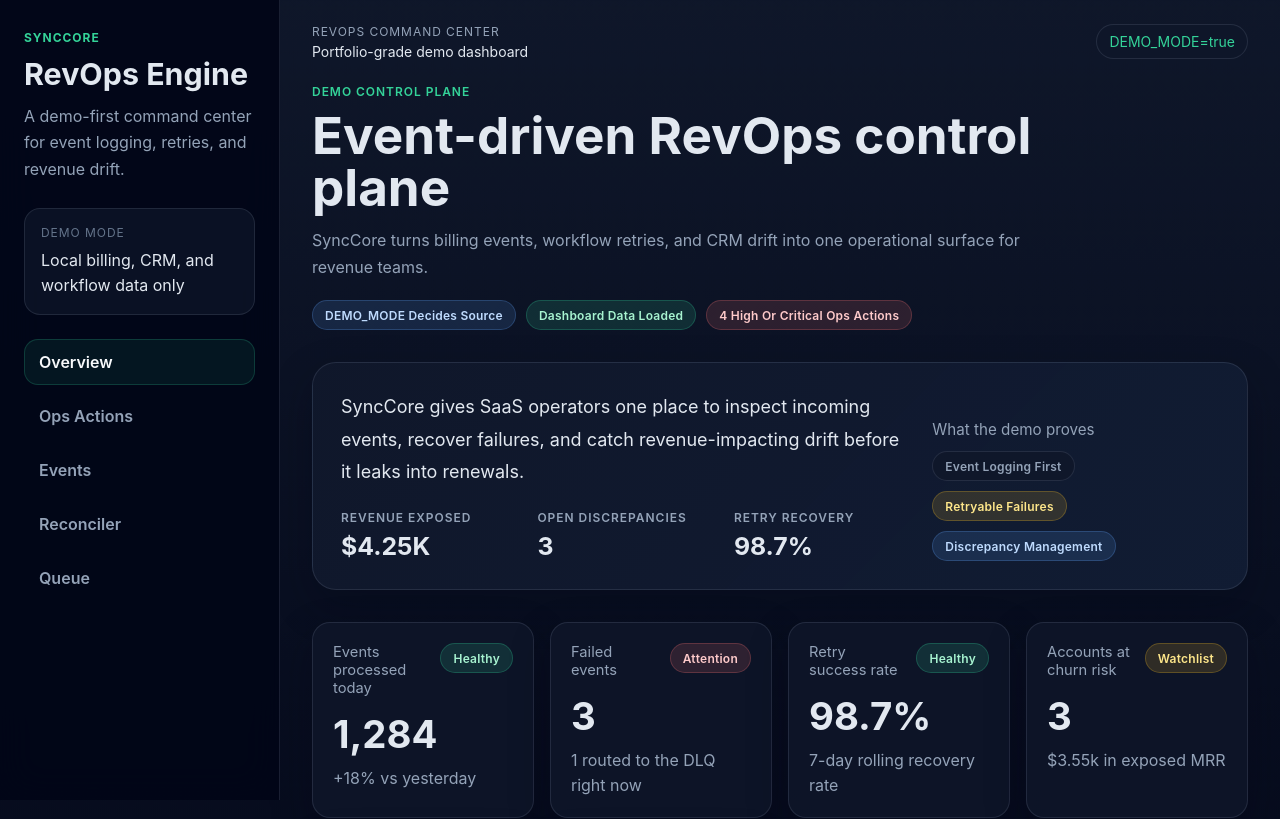
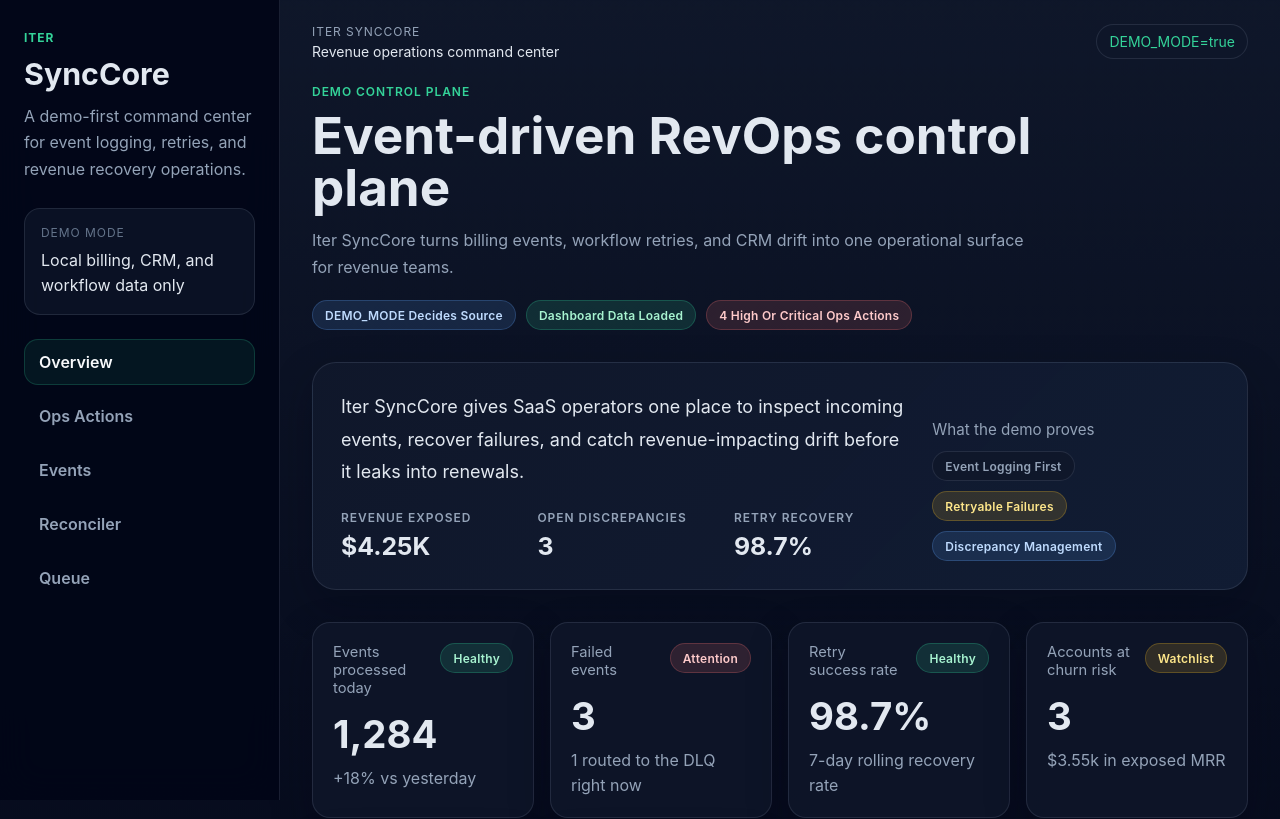
Before and after one commit to lacadaemon94/synccore-revops-engine, a Next.js app in the folder apps/dashboard/: page / in a window 1280 px wide. Shown: the top 819 px of the page. Built offline with nearby package versions, Linux system fonts and the light colour scheme; no server answers.

Commit message:
chore: prepare Iter design direction

```diff
--- a/apps/dashboard/app/accounts/[id]/page.tsx
+++ b/apps/dashboard/app/accounts/[id]/page.tsx
@@ -132,7 +132,7 @@ export default async function AccountPage({ params }: { params: Promise<{ id: st
           <div className="table-shell">
             <div className="empty-state">
               <p className="empty-state__title">No ops actions for this account</p>
-              <p className="empty-state__description">When SyncCore stages notifications or follow-up work for this account, it will appear here.</p>
+              <p className="empty-state__description">When Iter SyncCore stages notifications or follow-up work for this account, it will appear here.</p>
             </div>
           </div>
         )}
--- a/apps/dashboard/app/events/page.tsx
+++ b/apps/dashboard/app/events/page.tsx
@@ -16,7 +16,7 @@ export default async function EventsPage() {
       <PageHeader
         eyebrow="Operational event log"
         title="Event stream"
-        description="Every inbound webhook and workflow outcome is logged before SyncCore attempts downstream writes."
+        description="Every inbound webhook and workflow outcome is logged before Iter SyncCore attempts downstream writes."
       />
 
       <section className="split-grid split-grid--two">
@@ -24,7 +24,7 @@ export default async function EventsPage() {
           <p className="panel__kicker">Why log first</p>
           <h2 className="panel__title">Event logging before side effects is the control point.</h2>
           <p className="panel__copy">
-            When SyncCore records the event first, retries become deterministic, downstream failures stay recoverable, and revenue operations has an audit trail before anything mutates CRM or notifications.
+            When Iter SyncCore records the event first, retries become deterministic, downstream failures stay recoverable, and revenue operations has an audit trail before anything mutates CRM or notifications.
           </p>
         </Panel>
         <Panel>
@@ -108,7 +108,7 @@ export default async function EventsPage() {
             }
           ]}
           emptyTitle="No events received yet"
-          emptyDescription="As soon as events flow through SyncCore, they will be logged here before any side effects run."
+          emptyDescription="As soon as events flow through Iter SyncCore, they will be logged here before any side effects run."
         />
       </section>
     </AppShell>
--- a/apps/dashboard/app/layout.tsx
+++ b/apps/dashboard/app/layout.tsx
@@ -2,8 +2,8 @@ import type { Metadata } from "next";
 import "./globals.css";
 
 export const metadata: Metadata = {
-  title: "SyncCore RevOps Engine",
-  description: "Event-driven RevOps dashboard for demo-first SaaS infrastructure."
+  title: "Iter SyncCore",
+  description: "Premium RevOps command center for demo-first SaaS event infrastructure."
 };
 
 export default function RootLayout({ children }: { children: React.ReactNode }) {
--- a/apps/dashboard/app/page.tsx
+++ b/apps/dashboard/app/page.tsx
@@ -62,7 +62,7 @@ export default async function OverviewPage() {
       <PageHeader
         eyebrow="Demo control plane"
         title="Event-driven RevOps control plane"
-        description="SyncCore turns billing events, workflow retries, and CRM drift into one operational surface for revenue teams."
+        description="Iter SyncCore turns billing events, workflow retries, and CRM drift into one operational surface for revenue teams."
       >
         <div className="badge-row">
           <Badge tone="info">DEMO_MODE decides source</Badge>
@@ -74,7 +74,7 @@ export default async function OverviewPage() {
       <section className="hero-band">
         <div className="hero-band__copy">
           <p className="hero-band__lead">
-            SyncCore gives SaaS operators one place to inspect incoming events, recover failures, and catch revenue-impacting drift before it leaks into renewals.
+            Iter SyncCore gives SaaS operators one place to inspect incoming events, recover failures, and catch revenue-impacting drift before it leaks into renewals.
           </p>
           <div className="hero-band__stats">
             <div>
@@ -156,7 +156,7 @@ export default async function OverviewPage() {
             ) : (
               <div className="empty-inline">
                 <p className="empty-inline__title">No failed payment alerts yet</p>
-                <p className="empty-inline__description">When a failed invoice arrives, SyncCore will stage the mock response and investor-friendly risk summary here.</p>
+                <p className="empty-inline__description">When a failed invoice arrives, Iter SyncCore will stage the mock response and investor-friendly risk summary here.</p>
               </div>
             )}
           </Panel>
@@ -281,7 +281,7 @@ export default async function OverviewPage() {
               }
             ]}
             emptyTitle="DLQ is clear"
-            emptyDescription="When no retries are pending, SyncCore keeps this queue empty and quiet."
+            emptyDescription="When no retries are pending, Iter SyncCore keeps this queue empty and quiet."
           />
         </div>
       </section>
--- a/apps/dashboard/app/queue/page.tsx
+++ b/apps/dashboard/app/queue/page.tsx
@@ -42,7 +42,7 @@ export default async function QueuePage() {
       <PageHeader
         eyebrow="Recovery queue"
         title="Dead-letter queue"
-        description="Retryable workflow failures are isolated here until SyncCore can recover them automatically or an operator intervenes."
+        description="Retryable workflow failures are isolated here until Iter SyncCore can recover them automatically or an operator intervenes."
       >
         <div className="badge-row">
           <Badge tone="warning">Force retry stays in demo mode</Badge>
--- a/apps/dashboard/app/reconciler/page.tsx
+++ b/apps/dashboard/app/reconciler/page.tsx
@@ -21,7 +21,7 @@ export default async function ReconcilerPage() {
       <PageHeader
         eyebrow="Commercial drift detection"
         title="CRM/Billing reconciler"
-        description="SyncCore surfaces mismatches between billing truth and CRM state before they become revenue leakage or GTM confusion."
+        description="Iter SyncCore surfaces mismatches between billing truth and CRM state before they become revenue leakage or GTM confusion."
       />
 
       <section className="metrics-grid metrics-grid--three">
--- a/apps/dashboard/components/app-shell.tsx
+++ b/apps/dashboard/components/app-shell.tsx
@@ -27,9 +27,9 @@ export function AppShell({ children }: { children: ReactNode }) {
     <div className="app-shell">
       <aside className="shell-sidebar">
         <div className="shell-brand">
-          <p className="shell-brand__eyebrow">SyncCore</p>
-          <h1 className="shell-brand__title">RevOps Engine</h1>
-          <p className="shell-brand__copy">A demo-first command center for event logging, retries, and revenue drift.</p>
+          <p className="shell-brand__eyebrow">Iter</p>
+          <h1 className="shell-brand__title">SyncCore</h1>
+          <p className="shell-brand__copy">A demo-first command center for event logging, retries, and revenue recovery operations.</p>
         </div>
         <div className="shell-status">
           <p className="shell-status__label">Demo mode</p>
@@ -46,8 +46,8 @@ export function AppShell({ children }: { children: ReactNode }) {
       <div className="shell-main">
         <header className="shell-topbar">
           <div>
-            <p className="shell-topbar__eyebrow">RevOps command center</p>
-            <p className="shell-topbar__title">Portfolio-grade demo dashboard</p>
+            <p className="shell-topbar__eyebrow">Iter SyncCore</p>
+            <p className="shell-topbar__title">Revenue operations command center</p>
           </div>
           <p className="shell-topbar__status">DEMO_MODE=true</p>
         </header>
--- a/apps/dashboard/components/data-table.tsx
+++ b/apps/dashboard/components/data-table.tsx
@@ -13,7 +13,7 @@ export function DataTable<T>({
   columns,
   getRowKey,
   emptyTitle = "No rows to show",
-  emptyDescription = "Demo data will appear here when SyncCore has activity to display."
+  emptyDescription = "Demo data will appear here when Iter SyncCore has activity to display."
 }: {
   rows: T[];
   columns: Column<T>[];
--- a/apps/dashboard/lib/revops/dead-letter-queue.ts
+++ b/apps/dashboard/lib/revops/dead-letter-queue.ts
@@ -104,7 +104,7 @@ export function classifyRetryFailure(error: RetryFailureInput): RetryFailureClas
     return {
       category: "rate_limit",
       retryable: true,
-      message: "Downstream system asked SyncCore to back off and retry."
+      message: "Downstream system asked Iter SyncCore to back off and retry."
     };
   }
 
```
Also changed, not shown: apps/dashboard/lib/design-tokens.ts (added, +15 -0 lines), 2 other files (tests, documents, lock files or other folders).
